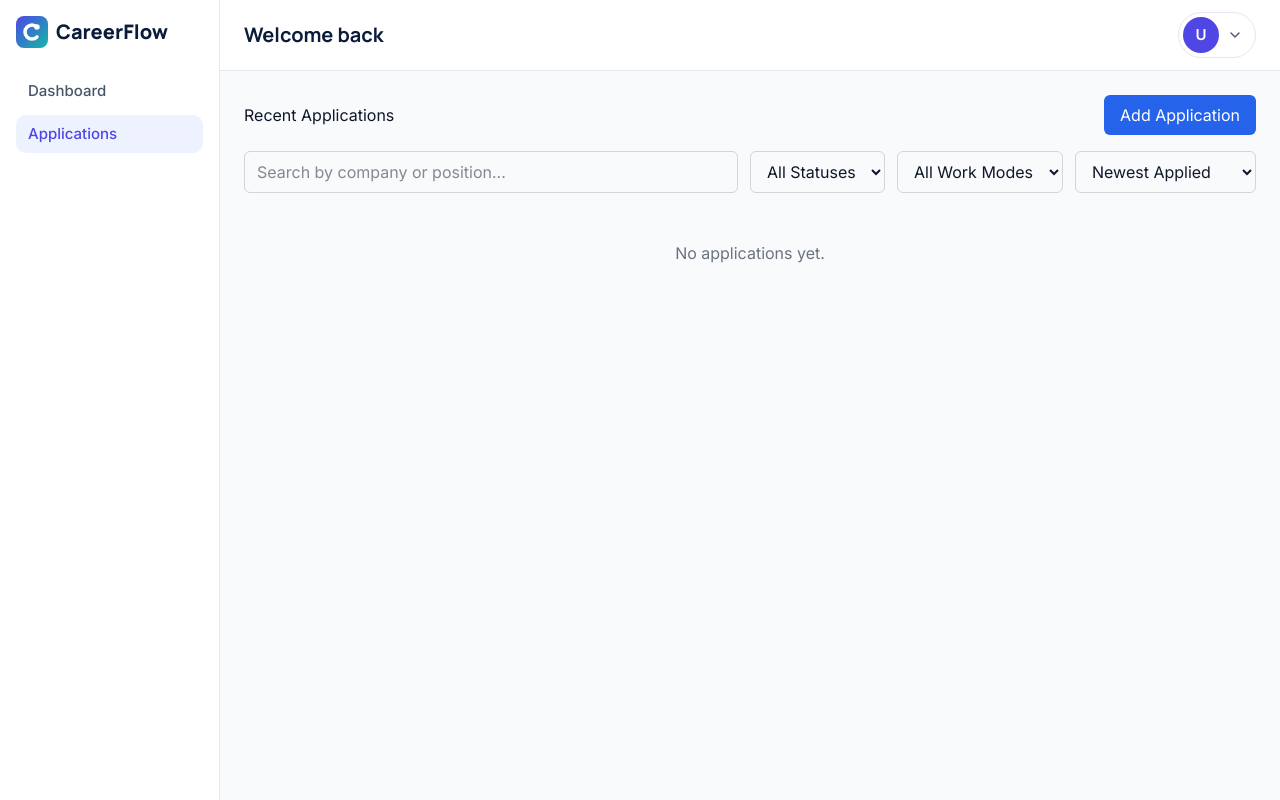
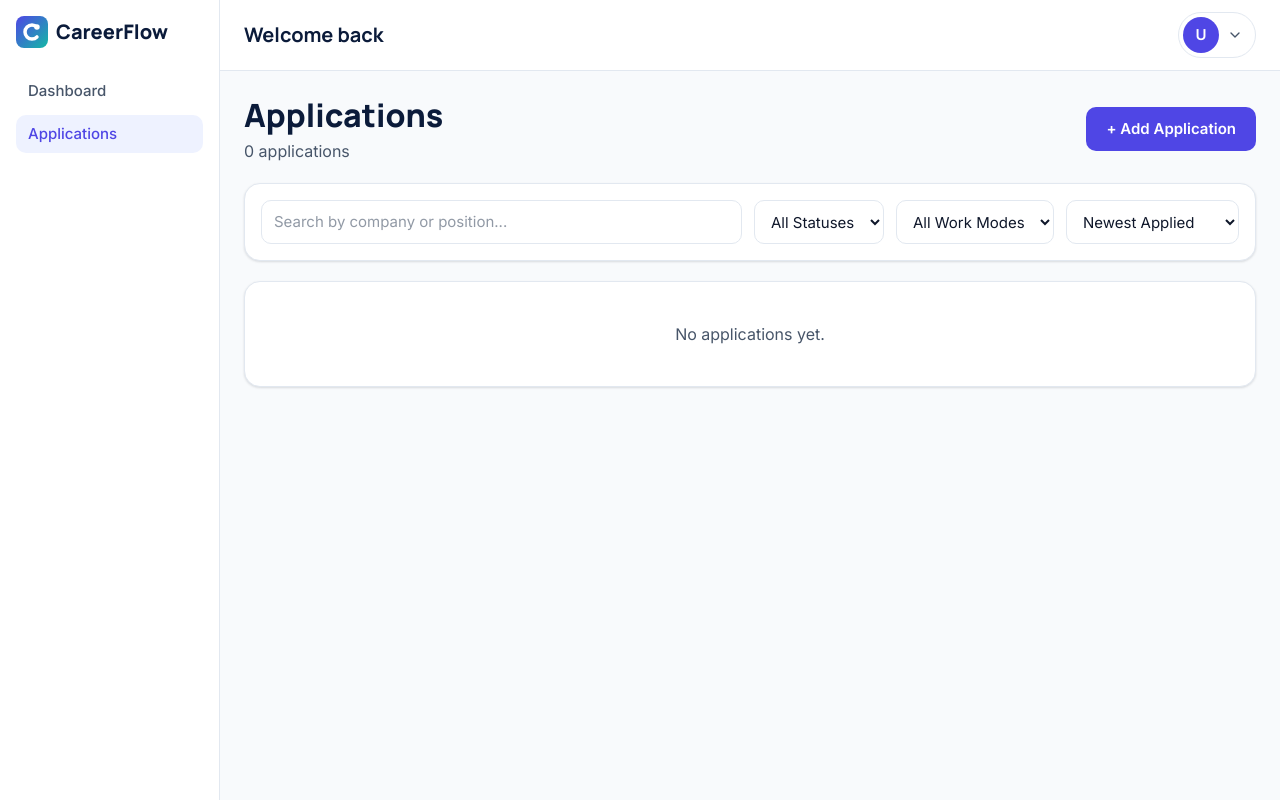
Before and after one commit to Raheeq2004/careerflow, a React (Vite) app: page /app/applications in a window 1280 px wide. Built offline with nearby package versions, Linux system fonts and the light colour scheme.

Commit message:
CF-FE-022: redesign applications page

```diff
--- a/src/components/UI/Button.jsx
+++ b/src/components/UI/Button.jsx
@@ -1,13 +1,29 @@
-import styles from "./Button.module.css";
+const base =
+  "inline-flex min-h-11 items-center justify-center rounded-control px-5 text-[15px] font-semibold transition-colors focus-visible:outline-2 focus-visible:outline-offset-2 focus-visible:outline-brand disabled:cursor-not-allowed disabled:opacity-60";
 
-function Button({ children, variant, onClick, type, disabled }) {
-  const buttonClass = variant === "danger" ? styles.danger : styles.primary;
+// variant word -> class string (lookup object, O(1))
+const variants = {
+  primary: "bg-brand text-white hover:bg-brand-hover",
+  outline: "border border-line bg-white text-ink hover:bg-page",
+  danger:
+    "border border-danger/30 bg-danger-soft text-red-700 hover:bg-danger/15",
+};
+
+function Button({
+  children,
+  variant = "primary",
+  onClick,
+  type = "button",
+  disabled,
+  className = "",
+}) {
+  const classes = `${base} ${variants[variant] ?? variants.primary} ${className}`;
 
   return (
     <button
-      className={buttonClass}
+      className={classes}
       onClick={onClick}
-      type={type || "button"}
+      type={type}
       disabled={disabled}
     >
       {children}
@@ -16,19 +32,3 @@ function Button({ children, variant, onClick, type, disabled }) {
 }
 
 export default Button;
-
-//React automatically takes "Delete" (the text sitting between <Button> and </Button>) and hands it to the component as children.
-
-/*<Button variant="danger">Delete</Button>
-<Button>Edit</Button>
-
-Notice the second one doesn't pass variant at all
-— meaning inside the component, variant will be undefined */
-
-//Making onClick a prop means Button stays completely generic and reusable, while the actual behavior lives with whoever placed it.
-
-/*If type wasn't provided, it falls back to "button" (safe default, does nothing special on click besides running onClick). If type="submit" was explicitly given, it keeps that instead, letting this specific button trigger form submission. */
-
-/*danger and primary — what they actually are
-
-They are not props. This is an important distinction: danger and primary are just string values that the variant prop can hold. They're also the names of two CSS classes, defined in Button.module.css */
--- a/src/components/UI/Button.module.css
+++ /dev/null
@@ -1,27 +0,0 @@
-.primary {
-  background-color: #2563eb;
-  color: white;
-  border: none;
-  padding: 0.5rem 1rem;
-  border-radius: 6px;
-  cursor: pointer;
-  font: inherit;
-}
-
-.primary:hover {
-  background-color: #1d4ed8;
-}
-
-.danger {
-  background-color: #dc2626;
-  color: white;
-  border: none;
-  padding: 0.5rem 1rem;
-  border-radius: 6px;
-  cursor: pointer;
-  font: inherit;
-}
-
-.danger:hover {
-  background-color: #b91c1c;
-}
--- a/src/features/applications/components/ApplicationCard.jsx
+++ b/src/features/applications/components/ApplicationCard.jsx
@@ -1,17 +1,29 @@
-import { Link } from 'react-router';
+import { Link } from "react-router";
 import Button from "../../../components/UI/Button";
-import styles from './ApplicationCard.module.css';
+import StatusBadge from "../../../components/UI/StatusBadge";
 
 function ApplicationCard({ application, onDelete, onEdit, onStatusChange }) {
   return (
-    <div className={styles.card}>
-      <Link to={`/app/applications/${application.id}`} className="hover:underline">
-        <h3>{application.company}</h3>
+    <div className="flex flex-col gap-4 rounded-card border border-line bg-white p-4 shadow-card sm:flex-row sm:flex-wrap sm:items-center sm:justify-between sm:px-5">
+      <div>
+        <Link
+          to={`/app/applications/${application.id}`}
+          className="font-heading text-[17px] font-semibold text-navy hover:text-brand focus-visible:outline-2 focus-visible:outline-brand"
+        >
+          {application.company}
         </Link>
-      <p>{application.position}</p>
+        <p className="text-sm text-muted">{application.position}</p>
+        <p className="mt-0.5 text-[13px] text-muted">
+          Applied on {application.appliedAt}
+        </p>
+      </div>
+
+      <div className="flex flex-wrap items-center gap-3">
+        <StatusBadge status={application.status} />
 
         <select
-        className={styles.statusSelect}
+          aria-label={`Change status for ${application.company}`}
+          className="min-h-11 w-full rounded-control border border-line bg-white px-3 text-sm text-ink focus-visible:outline-2 focus-visible:outline-brand sm:w-auto"
           value={application.status}
           onChange={(e) => onStatusChange(application.id, e.target.value)}
         >
@@ -23,11 +35,22 @@ function ApplicationCard({ application, onDelete, onEdit, onStatusChange }) {
           <option value="withdrawn">Withdrawn</option>
         </select>
 
-      <p className={styles.appliedDate}>Applied on {application.appliedAt}</p>
-
-      <div className={styles.cardActions}>
-        <Button onClick={() => onEdit(application)}>Edit</Button>
-        <Button variant="danger" onClick={() => onDelete(application.id)}>Delete</Button>
+        <div className="flex w-full gap-2 sm:w-auto">
+          <Button
+            variant="outline"
+            className="flex-1 sm:flex-none"
+            onClick={() => onEdit(application)}
+          >
+            Edit
+          </Button>
+          <Button
+            variant="danger"
+            className="flex-1 sm:flex-none"
+            onClick={() => onDelete(application.id)}
+          >
+            Delete
+          </Button>
+        </div>
       </div>
     </div>
   );
--- a/src/features/applications/components/ApplicationCard.module.css
+++ /dev/null
@@ -1,36 +0,0 @@
-.card {
-  background-color: white;
-  border: 1px solid #e5e7eb;
-  border-radius: 8px;
-  padding: 1rem;
-  margin-bottom: 1rem;
-  box-shadow: 0 1px 2px rgba(0, 0, 0, 0.05);
-}
-
-.card h3 {
-  margin-bottom: 0.25rem;
-}
-
-.card p {
-  color: #4b5563;
-  margin-bottom: 0.5rem;
-}
-
-.appliedDate {
-  font-size: 0.85rem;
-  color: #9ca3af;
-  margin-top: 0.5rem;
-}
-
-.statusSelect {
-  margin: 0.5rem 0;
-  padding: 0.25rem 0.5rem;
-  border-radius: 6px;
-  border: 1px solid #d1d5db;
-}
-
-.cardActions {
-  display: flex;
-  gap: 0.5rem;
-  margin-top: 0.75rem;
-}
--- a/src/features/applications/data/applicationSchema.js
+++ b/src/features/applications/data/applicationSchema.js
@@ -16,7 +16,8 @@ export const applicationSchema = z.object({
 
   location: z.string().optional(),
 
-  workMode: z.enum(Object.values(WORK_MODE_LABELS)),
+
+  workMode: z.enum(Object.keys(WORK_MODE_LABELS)),
 
   // Optional, but must be a real URL if the user types something in.
   jobUrl: z
--- a/src/features/applications/pages/ApplicationsPage.jsx
+++ b/src/features/applications/pages/ApplicationsPage.jsx
@@ -4,7 +4,6 @@ import { useInterviewsFeature } from "../../interviews/hooks/useInterviewsFeatur
 import ApplicationCard from "../components/ApplicationCard";
 import ApplicationForm from "../components/ApplicationForm";
 import Button from "../../../components/UI/Button";
-import styles from "./ApplicationsPage.module.css";
 import Modal from "../../../components/UI/Modal";
 
 function ApplicationsPage() {
@@ -54,12 +53,26 @@ function ApplicationsPage() {
     deleteApplication(applicationId);
   }
 
+  const controlClasses =
+    "min-h-11 w-full rounded-control border border-line bg-white px-3 text-[15px] text-ink placeholder:text-muted/60 focus-visible:outline-2 focus-visible:outline-brand sm:w-auto";
+
+  const emptyClasses =
+    "rounded-card border border-line bg-white px-5 py-10 text-center text-muted shadow-card";
+
   return (
+    <div className="flex flex-col gap-5">
+      <div className="flex flex-wrap items-center justify-between gap-4">
         <div>
-      <div className={styles.sectionHeader}>
-        <h2>Recent Applications</h2>
+          <h2 className="font-heading text-2xl font-extrabold text-navy md:text-h2">
+            Applications
+          </h2>
+          <p className="mt-1 text-muted">
+            {sortedApplications.length}{" "}
+            {sortedApplications.length === 1 ? "application" : "applications"}
+          </p>
+        </div>
         {!isFormOpen && (
-          <Button onClick={handleAddClick}>Add Application</Button>
+          <Button onClick={handleAddClick}>+ Add Application</Button>
         )}
       </div>
 
@@ -73,19 +86,21 @@ function ApplicationsPage() {
         </Modal>
       )}
 
-      <div className="flex flex-wrap gap-3 mb-4">
+      <div className="flex flex-col gap-3 rounded-card border border-line bg-white p-4 shadow-card sm:flex-row sm:flex-wrap">
         <input
           type="text"
+          aria-label="Search applications"
           placeholder="Search by company or position..."
           value={searchText}
           onChange={(e) => updateParam("search", e.target.value)}
-          className="border border-gray-300 rounded-md px-3 py-2 flex-1 min-w-[200px]"
+          className={`${controlClasses} sm:min-w-60 sm:flex-1`}
         />
 
         <select
+          aria-label="Filter by status"
           value={statusFilter}
           onChange={(e) => updateParam("status", e.target.value)}
-          className="border border-gray-300 rounded-md px-3 py-2"
+          className={controlClasses}
         >
           <option value="">All Statuses</option>
           <option value="applied">Applied</option>
@@ -97,9 +112,10 @@ function ApplicationsPage() {
         </select>
 
         <select
+          aria-label="Filter by work mode"
           value={workModeFilter}
           onChange={(e) => updateParam("workMode", e.target.value)}
-          className="border border-gray-300 rounded-md px-3 py-2"
+          className={controlClasses}
         >
           <option value="">All Work Modes</option>
           <option value="on-site">On-site</option>
@@ -108,9 +124,10 @@ function ApplicationsPage() {
         </select>
 
         <select
+          aria-label="Sort applications"
           value={sortBy}
           onChange={(e) => updateParam("sortBy", e.target.value)}
-          className="border border-gray-300 rounded-md px-3 py-2"
+          className={controlClasses}
         >
           <option value="newest">Newest Applied</option>
           <option value="oldest">Oldest Applied</option>
@@ -119,18 +136,21 @@ function ApplicationsPage() {
         </select>
 
         {hasActiveFilters && (
-          <Button onClick={clearFilters}>Clear Filters</Button>
+          <Button variant="outline" onClick={clearFilters}>
+            Clear Filters
+          </Button>
         )}
       </div>
 
       {applications.length === 0 ? (
-        <p className={styles.emptyState}>No applications yet.</p>
+        <p className={emptyClasses}>No applications yet.</p>
       ) : sortedApplications.length === 0 ? (
-        <p className={styles.emptyState}>
+        <p className={emptyClasses}>
           No applications match your search or filters.
         </p>
       ) : (
-        sortedApplications.map((application) => (
+        <div className="flex flex-col gap-3">
+          {sortedApplications.map((application) => (
             <ApplicationCard
               key={application.id}
               application={application}
@@ -138,7 +158,8 @@ function ApplicationsPage() {
               onEdit={handleEditClick}
               onStatusChange={changeStatus}
             />
-        ))
+          ))}
+        </div>
       )}
     </div>
   );
```
Lines whose indentation alone changed are shown as unchanged.
